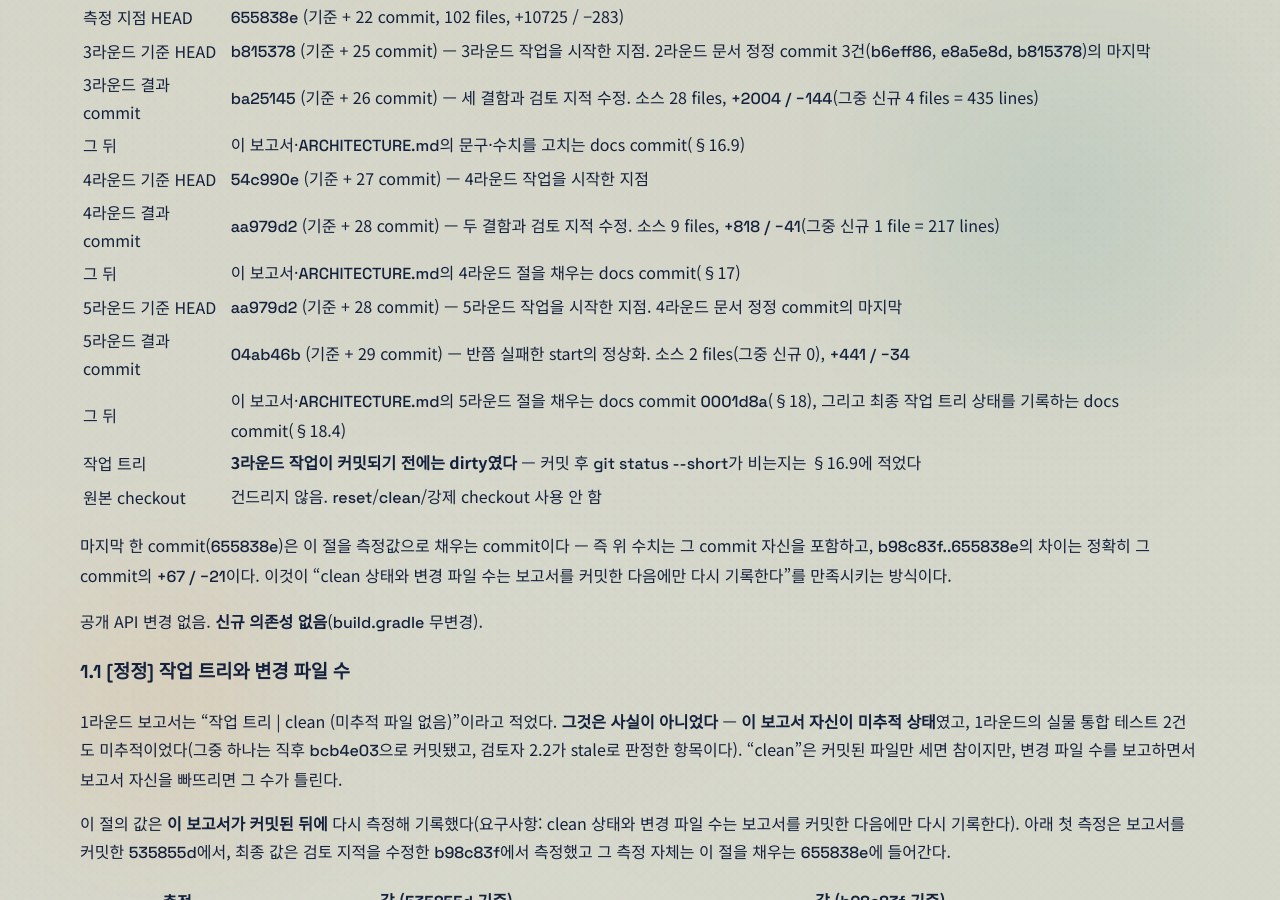
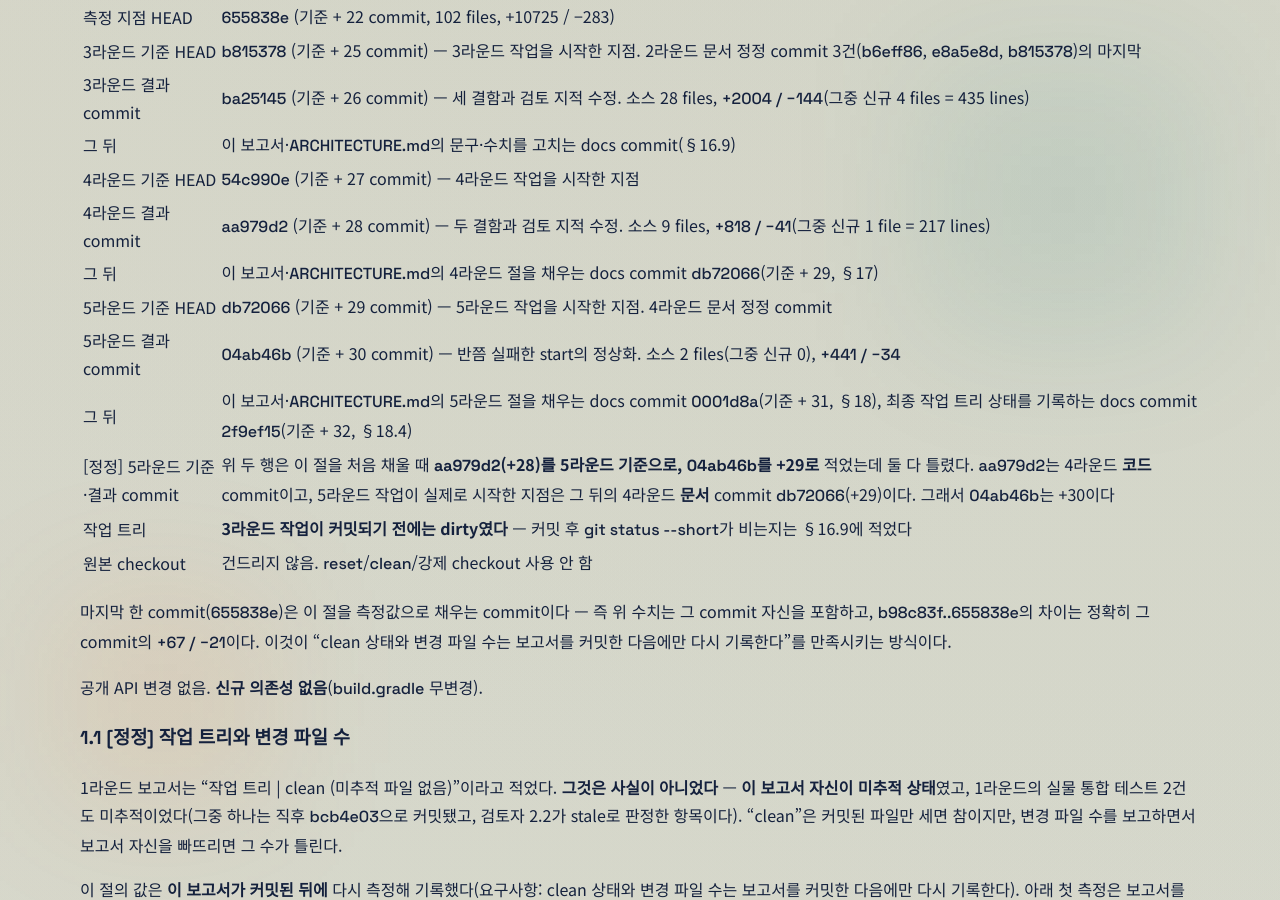
Before and after one commit to tmdrud0/web, a Jekyll site: the page built from docs/SCOREBOARD_RECOVERY_FINAL_REPORT.md, in a window 1280 px wide and 900 px high, scrolled down 990 px. Built offline with Jekyll 4.4.1, drawn with Linux system fonts in a browser that asks for light colours; our own code applies the rules of GitHub Pages for plain Markdown files; some of the changed text lies outside the part shown.

Commit message:
docs: correct the fifth round's base and result commit numbers
The §1 rows named aa979d2 as the round-5 base and 04ab46b as base+29. Both
were wrong: aa979d2 is the round-4 *code* commit, and round-5 work started
from the round-4 *docs* commit db72066 (base+29), so the code commit is
base+30 and the two docs commits are +31 and +32. The heading and the
preamble carried the same wrong range. The [정정] row states what was
recorded and why it was wrong rather than quietly replacing it.

Co-Authored-By: Claude Code <noreply@anthropic.com>

```diff
--- a/docs/SCOREBOARD_RECOVERY_FINAL_REPORT.md
+++ b/docs/SCOREBOARD_RECOVERY_FINAL_REPORT.md
@@ -11,7 +11,7 @@
 것**, **JVM cold start에서 모드가 격리되지 않던 것** 세 결함을 고쳤다. 4라운드(`54c990e..aa979d2`,
 §17)에서 **cutover 해제가 실패하면 consumer 시작이 영영 사라지던 것**과 **대기 중인 lifecycle이
 Spring 종료 경로에 닿지 못하던 것** 두 결함을 고치고, 그 diff에 대한 읽기 전용 검토(§17.6)의 지적
-중 이번 라운드가 만든 것만 반영했다. 5라운드(`aa979d2..`, §18)에서 **반쯤 실패한 start가 컨테이너를
+중 이번 라운드가 만든 것만 반영했다. 5라운드(`db72066..`, §18)에서 **반쯤 실패한 start가 컨테이너를
 재시도할 수 없는 상태로 남겨 4라운드가 근거로 든 "다음 주기 재시도"가 성립하지 않던 것**을 고쳤다.
 **라운드별 서술과 뒤에서 정정된 서술을 구분해서 읽어야 한다** — 정정 대상은 각 절에 `[정정]`으로
 표시했다.
@@ -38,10 +38,11 @@ rollback 경로에 대한 판정이며, **cold start 경로는 그 판정의 범
 | 그 뒤 | 이 보고서·`ARCHITECTURE.md`의 문구·수치를 고치는 docs commit(§16.9) |
 | 4라운드 기준 HEAD | `54c990e` (기준 + 27 commit) — 4라운드 작업을 시작한 지점 |
 | 4라운드 결과 commit | `aa979d2` (기준 + 28 commit) — 두 결함과 검토 지적 수정. 소스 9 files, `+818 / −41`(그중 신규 1 file = 217 lines) |
-| 그 뒤 | 이 보고서·`ARCHITECTURE.md`의 4라운드 절을 채우는 docs commit(§17) |
-| 5라운드 기준 HEAD | `aa979d2` (기준 + 28 commit) — 5라운드 작업을 시작한 지점. 4라운드 문서 정정 commit의 마지막 |
-| 5라운드 결과 commit | `04ab46b` (기준 + 29 commit) — 반쯤 실패한 start의 정상화. 소스 2 files(그중 신규 0), `+441 / −34` |
-| 그 뒤 | 이 보고서·`ARCHITECTURE.md`의 5라운드 절을 채우는 docs commit `0001d8a`(§18), 그리고 최종 작업 트리 상태를 기록하는 docs commit(§18.4) |
+| 그 뒤 | 이 보고서·`ARCHITECTURE.md`의 4라운드 절을 채우는 docs commit `db72066`(기준 + 29, §17) |
+| 5라운드 기준 HEAD | `db72066` (기준 + 29 commit) — 5라운드 작업을 시작한 지점. 4라운드 문서 정정 commit |
+| 5라운드 결과 commit | `04ab46b` (기준 + 30 commit) — 반쯤 실패한 start의 정상화. 소스 2 files(그중 신규 0), `+441 / −34` |
+| 그 뒤 | 이 보고서·`ARCHITECTURE.md`의 5라운드 절을 채우는 docs commit `0001d8a`(기준 + 31, §18), 최종 작업 트리 상태를 기록하는 docs commit `2f9ef15`(기준 + 32, §18.4) |
+| [정정] 5라운드 기준·결과 commit | 위 두 행은 이 절을 처음 채울 때 **`aa979d2`(+28)를 5라운드 기준으로, `04ab46b`를 +29로** 적었는데 둘 다 틀렸다. `aa979d2`는 4라운드 **코드** commit이고, 5라운드 작업이 실제로 시작한 지점은 그 뒤의 4라운드 **문서** commit `db72066`(+29)이다. 그래서 `04ab46b`는 +30이다 |
 | 작업 트리 | **3라운드 작업이 커밋되기 전에는 dirty였다** — 커밋 후 `git status --short`가 비는지는 §16.9에 적었다 |
 | 원본 checkout | 건드리지 않음. `reset`/`clean`/강제 checkout 사용 안 함 |
 
@@ -1433,7 +1434,7 @@ running=true`를 **먼저** 세우고 그 뒤 `initializeConsumers()`(581행)와
    않는다는 사실을 적어 둔다 — 그 테스트의 `verify(container).stop(...)`은 "종료가 이 lifecycle에
    도달했다"를 고정할 뿐 "실물 컨테이너가 내려갔다"를 고정하지 않는다.
 
-## 18. 5라운드 (`aa979d2..`) — 반쯤 실패한 start는 재시도할 수 있는 상태가 아니었다
+## 18. 5라운드 (`db72066..`) — 반쯤 실패한 start는 재시도할 수 있는 상태가 아니었다
 
 4라운드가 §17.6에서 `start()` 반환을 시작됨으로 오판하는 것을 고쳤지만, **그때 근거로 든 "다음
 주기 재시도가 복구한다"는 반쯤 실패한 컨테이너에서는 성립하지 않았다.** 이번 라운드는 그 한 결함만
```
